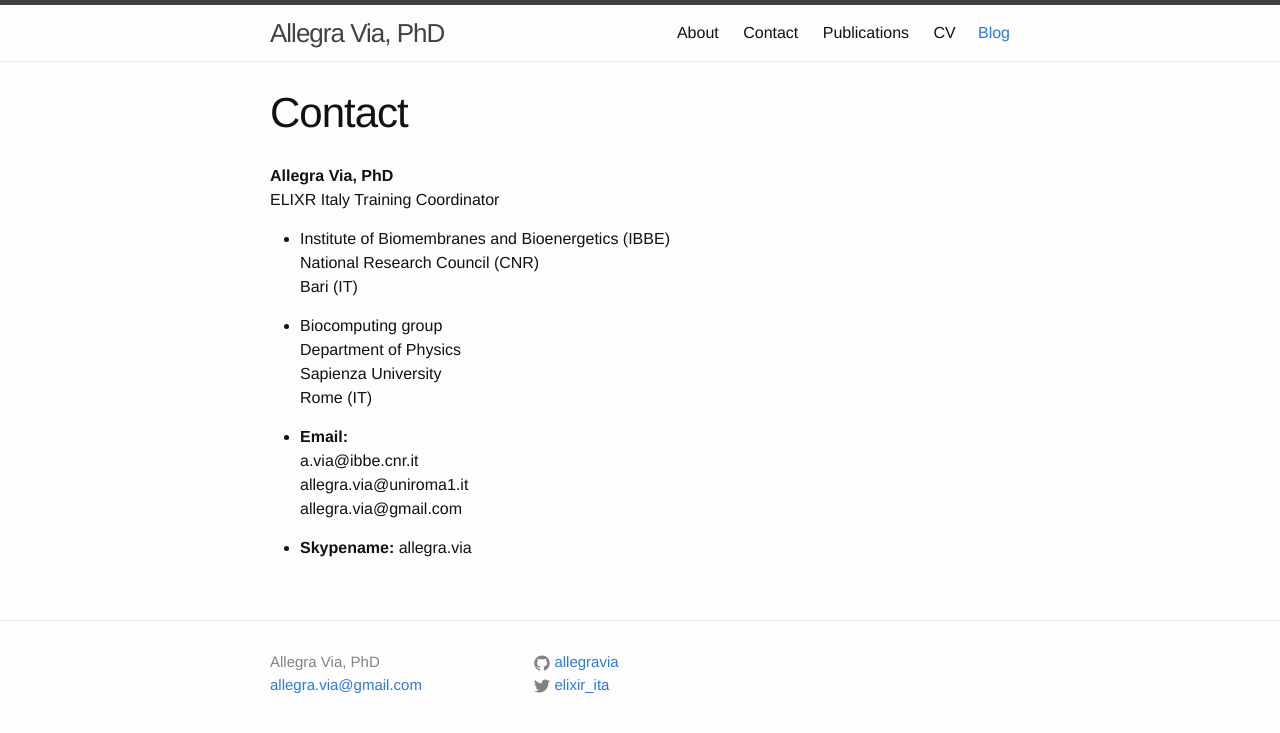
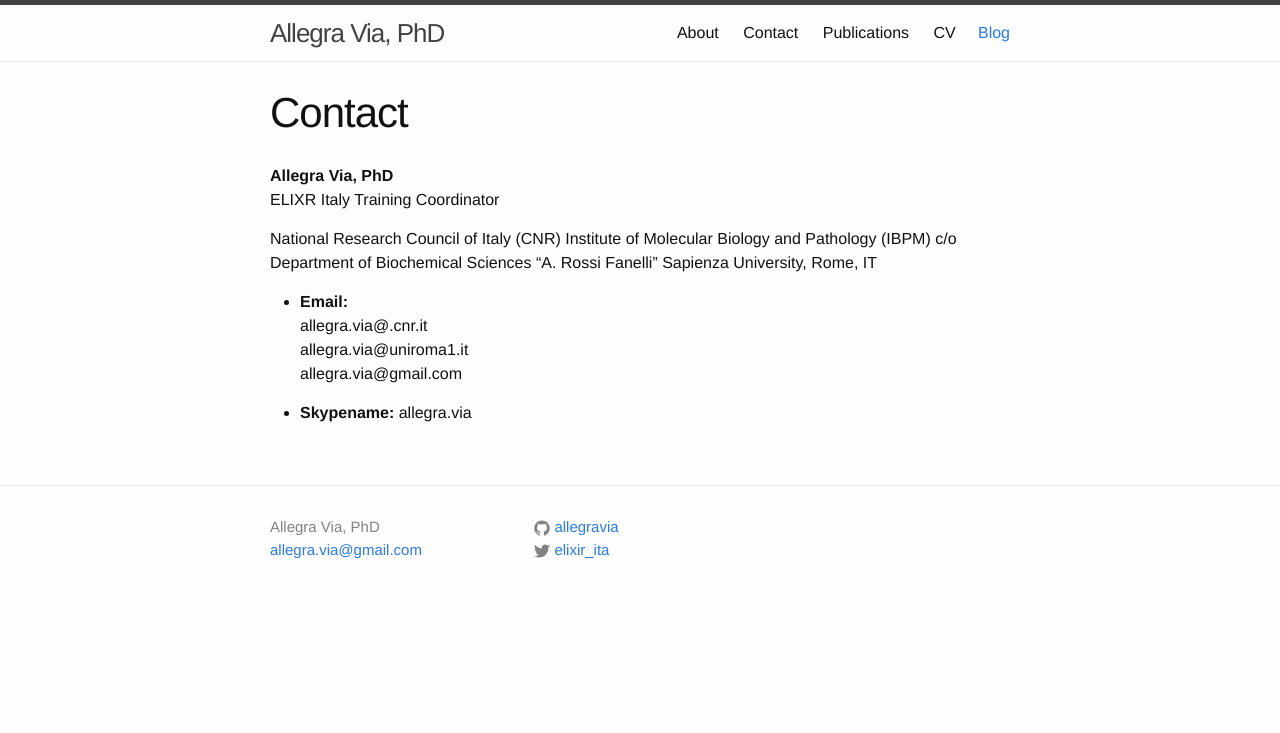
Before and after one commit to allegravia/website, a Jekyll site: the page built from _pages/02-contact.md, in a window 1280 px wide. Shown: the top 733 px of the page. Built offline with Jekyll 4.4.1, drawn with Linux system fonts in a browser that asks for light colours.

Commit message:
Update 02-contact.md

```diff
--- a/_pages/02-contact.md
+++ b/_pages/02-contact.md
@@ -7,17 +7,13 @@ permalink: /contact/
 **Allegra Via, PhD** <br>
 ELIXR Italy Training Coordinator
 
-* Institute of Biomembranes and Bioenergetics (IBBE) <br>
-National Research Council (CNR) <br>
-Bari (IT)
-
-* Biocomputing group <br>
-Department of Physics <br>
-Sapienza University <br>
-Rome (IT)
+National Research Council of Italy (CNR)
+Institute of Molecular Biology and Pathology (IBPM)
+c/o Department of Biochemical Sciences "A. Rossi Fanelli"
+Sapienza University, Rome, IT
 
 * **Email:** <br>
-a.via@ibbe.cnr.it <br>
+allegra.via@.cnr.it <br>
 allegra.via@uniroma1.it <br>
 allegra.via@gmail.com
 
```
